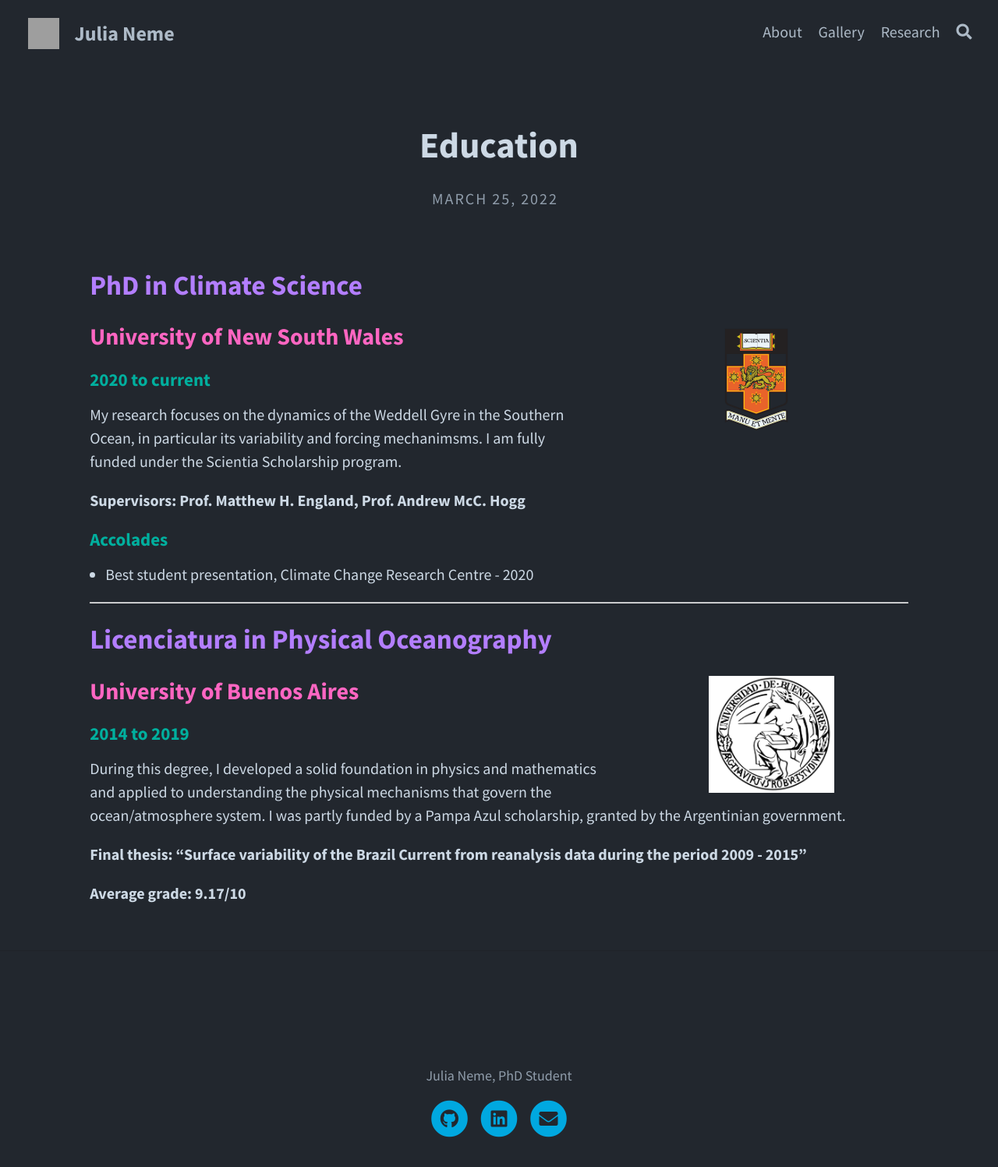
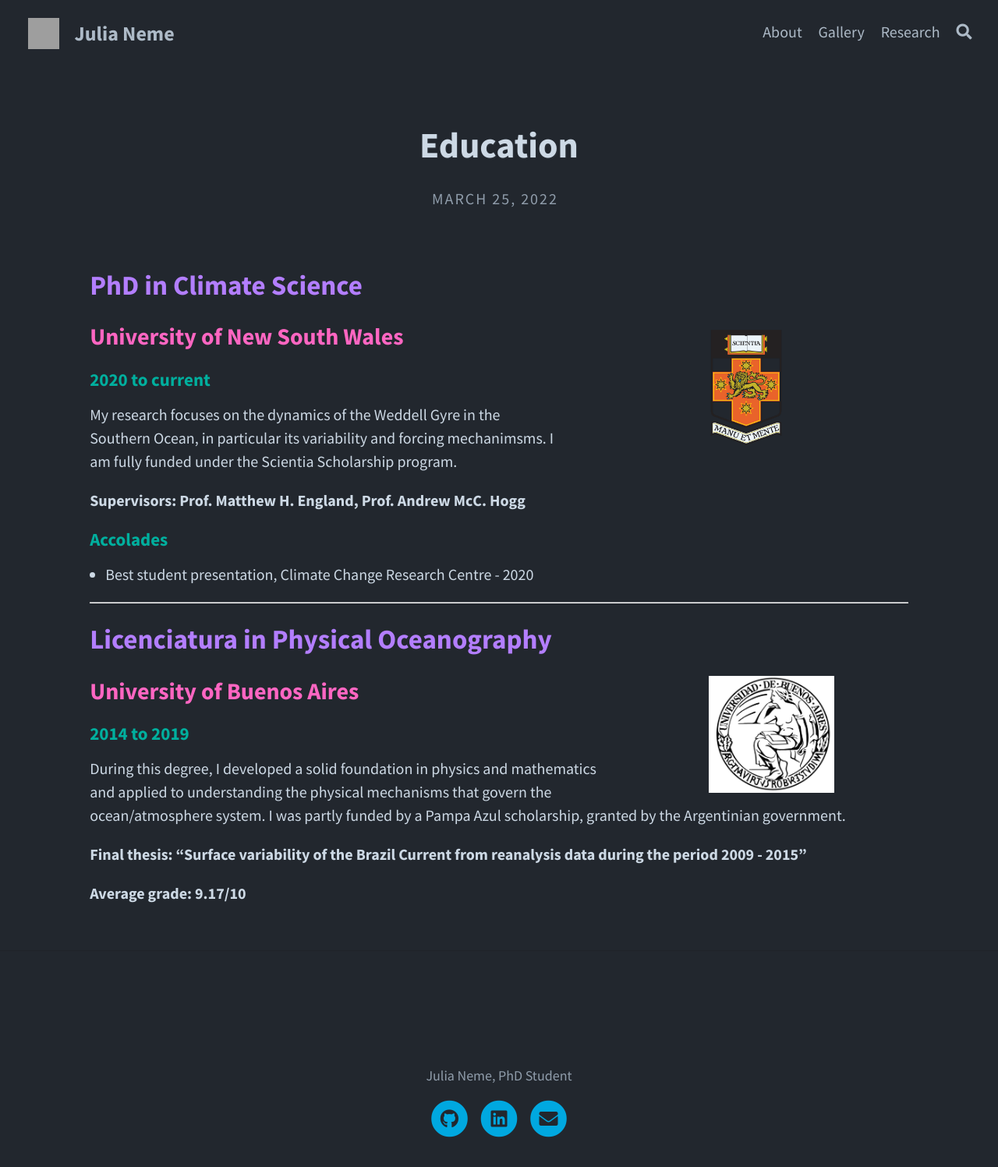
Before and after one commit to julia-neme/julia-neme.github.io, a Jekyll site: the page built from _portfolio/education.md, in a window 1280 px wide. Shown: the whole page at 78% size. Built offline with Jekyll 4.4.1, drawn with Linux system fonts in a browser that asks for light colours; grey boxes are pictures that could not be loaded.

Commit message:
Update education.md

```diff
--- a/_portfolio/education.md
+++ b/_portfolio/education.md
@@ -6,7 +6,7 @@ img: "assets/img/portfolio/circus.png"
 
 ## PhD in Climate Science
 
-<img align="right" height="150" src="/assets/img/portfolio/UNSW-logo.png">
+<img align="right" height="170" src="/assets/img/portfolio/UNSW-logo.png">
 
 ### University of New South Wales
 
```
